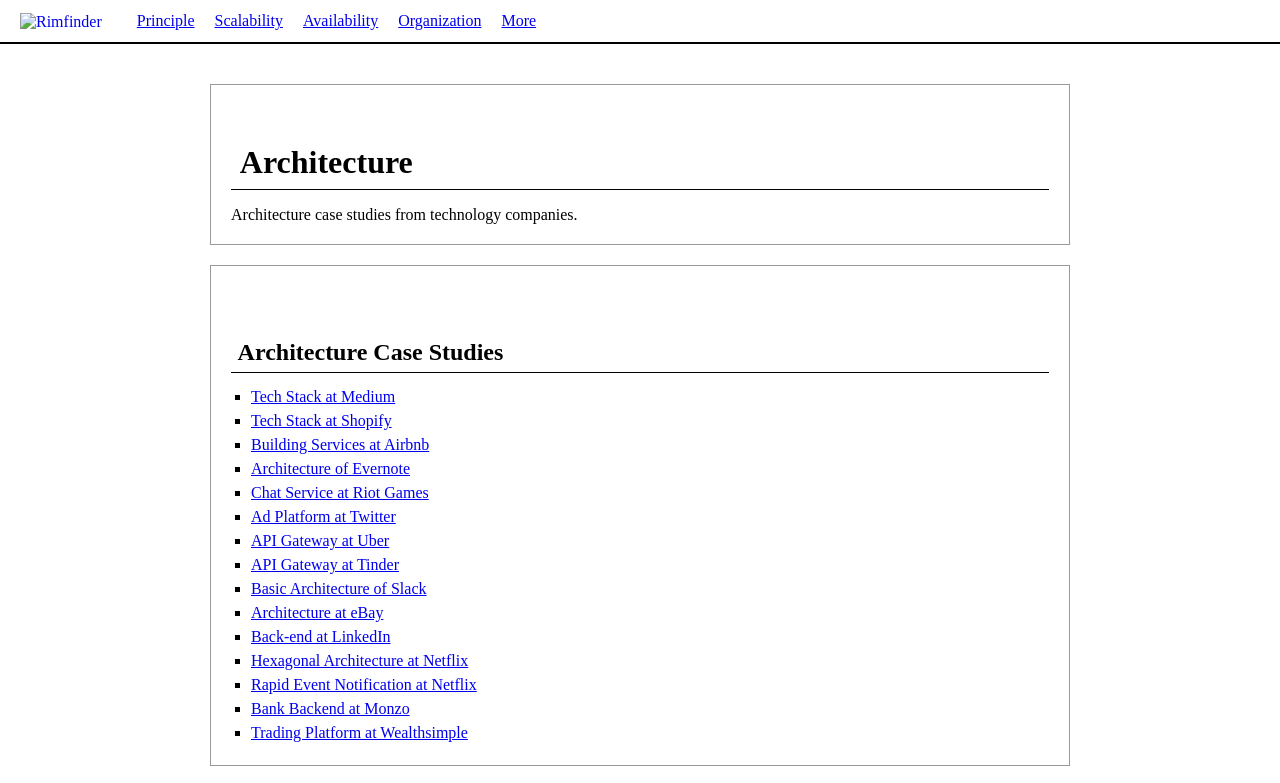
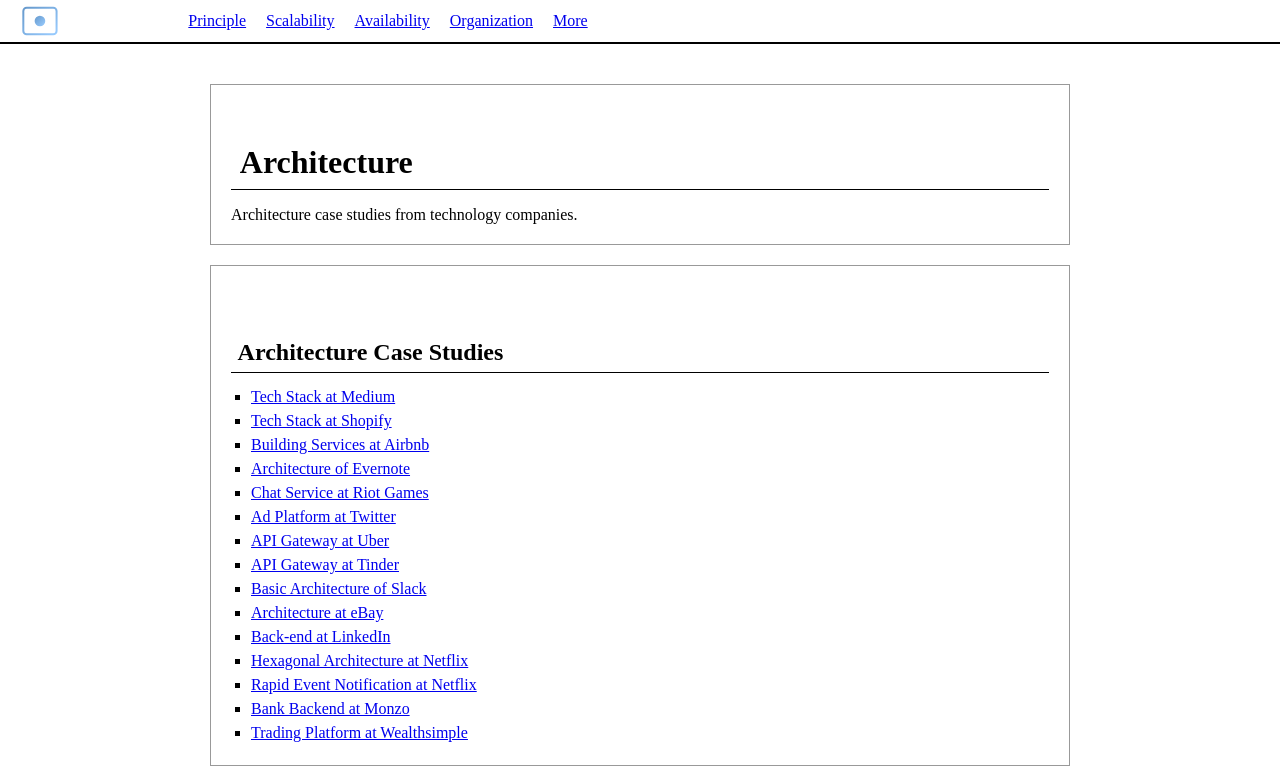
Before and after one commit to sunilkdasdev/writeups, a plain HTML site: page architecture.html in a window 1280 px wide. Shown: the top 783 px of the page. Drawn offline with Linux system fonts and the light colour scheme.

Commit message:
Fix logo - rename from png to svg (was actually SVG)

```diff
--- a/architecture.html
+++ b/architecture.html
@@ -6,7 +6,7 @@
     <title>Architecture - Rimfinder</title>
     <link rel="stylesheet" href="terminal.css">
     <nav class="nav">
-        <a href="index.html" class="logo-link"><img src="logo.png" alt="Rimfinder" class="logo"></a>
+        <a href="index.html" class="logo-link"><img src="logo.svg" alt="Rimfinder" class="logo"></a>
         <div class="nav-group">
             <span class="nav-label">Principle</span>
             <div class="nav-dropdown">
```
Also changed, not shown: availability.html (+1 -1 lines), books.html (+1 -1 lines), index.html (+1 -1 lines), intelligence.html (+1 -1 lines), interview.html (+1 -1 lines), local.html (+1 -1 lines), organization.html (+1 -1 lines), performance.html (+1 -1 lines), principle.html (+1 -1 lines), scalability.html (+1 -1 lines), stability.html (+1 -1 lines), talks.html (+1 -1 lines), logo.svg (renamed from logo.png).
